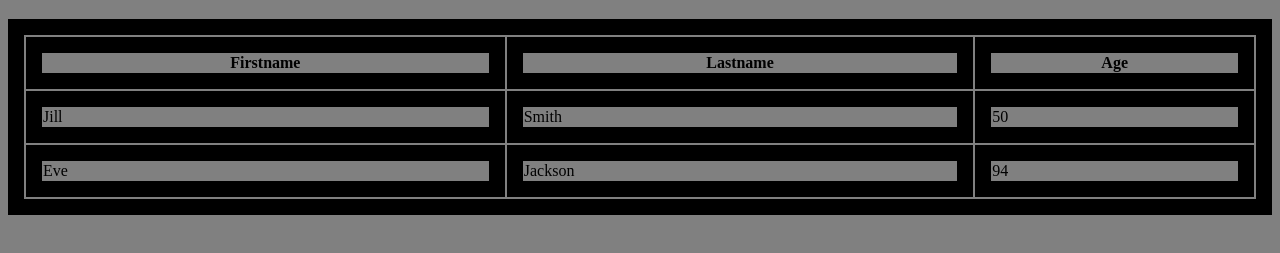
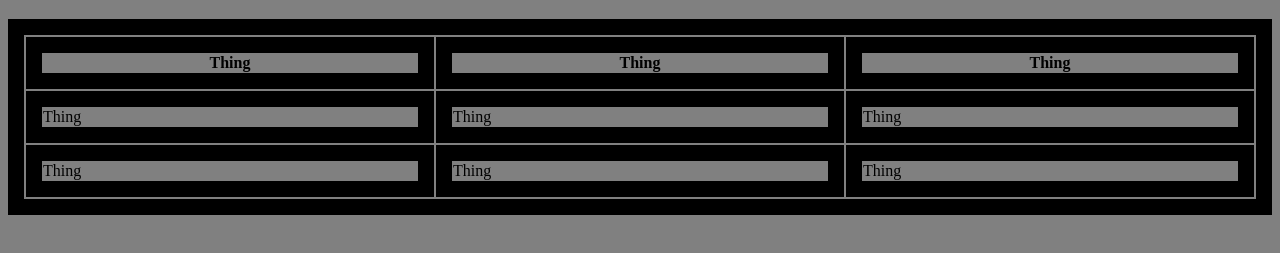
Before and after one commit to Joeyaxe/CS-Website, a plain HTML site: page projects.html in a window 1280 px wide. Shown: the part 167-420 px from the top of the page. Drawn offline with Linux system fonts and the light colour scheme.

Commit message:
Update projects.html

```diff
--- a/projects.html
+++ b/projects.html
@@ -17,19 +17,19 @@
 
   <table style="width:100%">
   <tr>
-    <th>Firstname</th>
-    <th>Lastname</th>
-    <th>Age</th>
+    <th>Thing</th>
+    <th>Thing</th>
+    <th>Thing</th>
   </tr>
   <tr>
-    <td>Jill</td>
-    <td>Smith</td>
-    <td>50</td>
+    <td>Thing</td>
+    <td>Thing</td>
+    <td>Thing</td>
   </tr>
   <tr>
-    <td>Eve</td>
-    <td>Jackson</td>
-    <td>94</td>
+    <td>Thing</td>
+    <td>Thing</td>
+    <td>Thing</td>
   </tr>
 </table>
 
```
